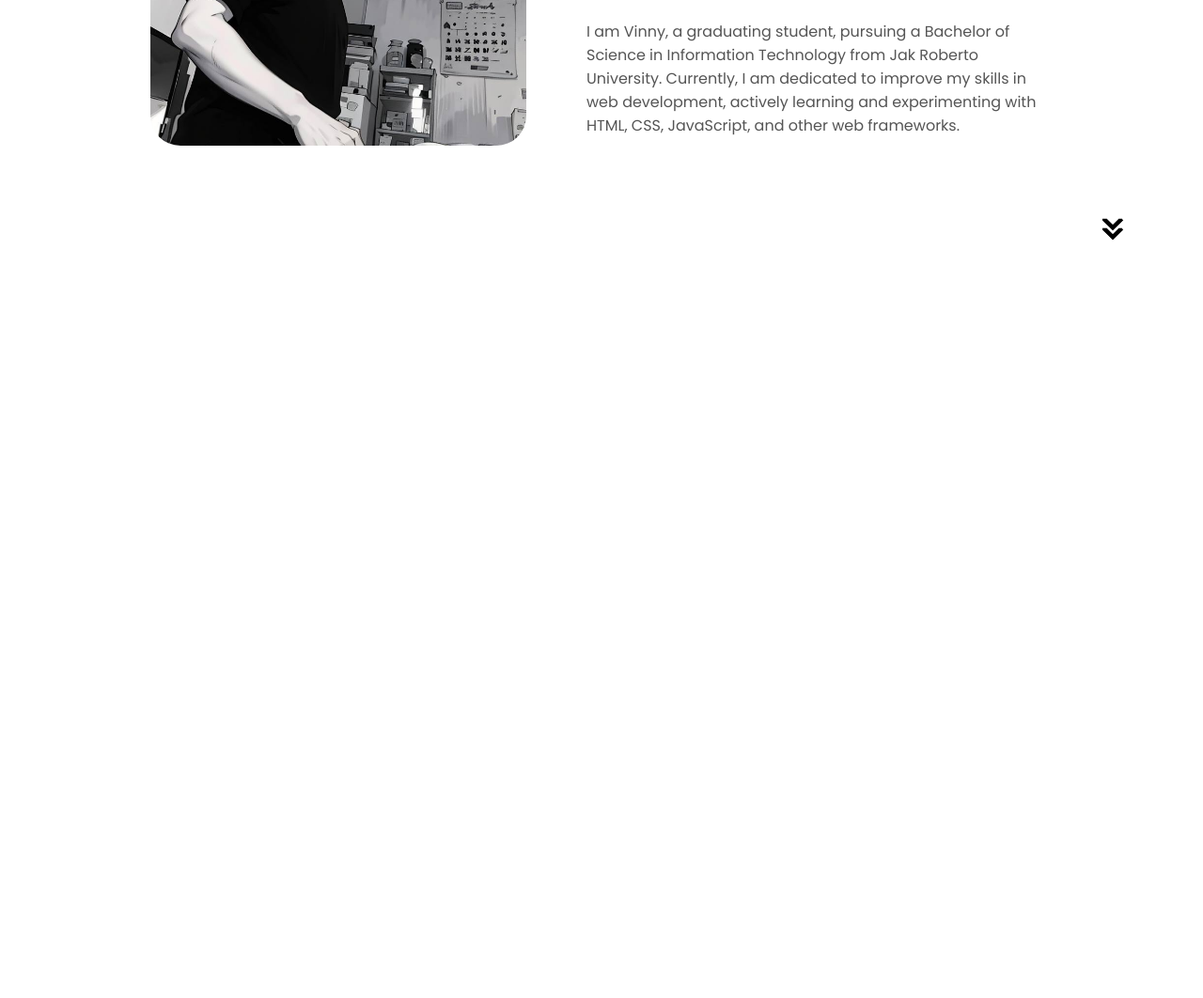
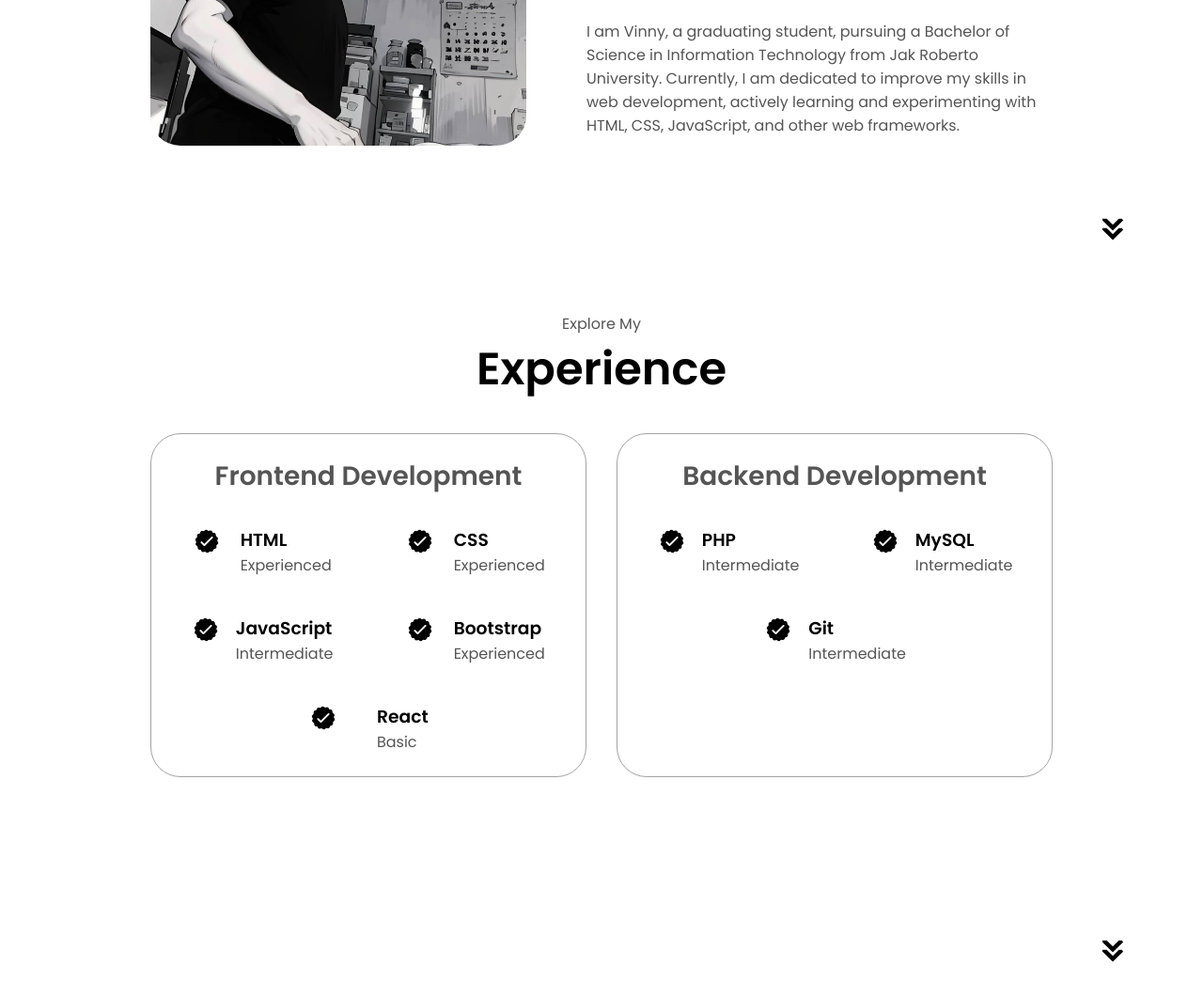
Before and after one commit to arviecua/My-Portfolio, a plain HTML site: page index.html in a window 1280 px wide. Shown: the part 1244-2306 px from the top of the page at 94% size. Before the commit the page ends 1544 px from the top, so only its background shows below. Drawn offline with Linux system fonts and the light colour scheme.

Commit message:
update index.html and styles.css

```diff
--- a/index.html
+++ b/index.html
@@ -3,7 +3,7 @@
 <head>
     <meta charset="UTF-8">
     <meta name="viewport" content="width=device-width, initial-scale=1.0">
-    <title>My Portfolio</title>
+    <title>Rei Vincent Cua | Portfolio</title>
     <link rel="stylesheet" href="style.css">
     <link rel="stylesheet" href="mediaqueries.css">
 </head>
@@ -102,6 +102,121 @@
         />
     </section>
 
+    <section id="experience">
+        <p class="section__text_p1">Explore My</p>
+        <h1 class="title">Experience</h1>
+        <div class="experience-details-container">
+            <div class="about-containers">
+                <div class="details-container">
+                    <h2 class="experience-sub-title">Frontend Development</h2>
+                    <div class="article-container">
+                        <article>
+                            <img
+                                src="./assets/checkmark.png"
+                                alt="Experience icon"
+                                class="icon"
+                            >
+                            <div>
+                                <h3>HTML</h3>
+                                <p>Experienced</p>
+                            </div>
+                        </article>
+                        <article>
+                            <img
+                                src="./assets/checkmark.png"
+                                alt="Experience icon"
+                                class="icon"
+                            >
+                            <div>
+                                <h3>CSS</h3>
+                                <p>Experienced</p>
+                            </div>
+                        </article>
+                        <article>
+                            <img
+                                src="./assets/checkmark.png"
+                                alt="Experience icon"
+                                class="icon"
+                            >
+                            <div>
+                                <h3>JavaScript</h3>
+                                <p>Intermediate</p>
+                            </div>
+                        </article>
+                        <article>
+                            <img
+                                src="./assets/checkmark.png"
+                                alt="Experience icon"
+                                class="icon"
+                            >
+                            <div>
+                                <h3>Bootstrap</h3>
+                                <p>Experienced</p>
+                            </div>
+                        </article>
+                        <article>
+                            <img
+                                src="./assets/checkmark.png"
+                                alt="Experience icon"
+                                class="icon"
+                            >
+                            <div>
+                                <h3>React</h3>
+                                <p>Basic</p>
+                            </div>
+                        </article>
+                    </div>
+
+                </div>
+                <div class="details-container">
+                    <h2 class="experience-sub-title">Backend Development</h2>
+                    <div class="article-container">
+                        <article>
+                            <img
+                                src="./assets/checkmark.png"
+                                alt="Experience icon"
+                                class="icon"
+                            >
+                            <div>
+                                <h3>PHP</h3>
+                                <p>Intermediate</p>
+                            </div>
+                        </article>
+                        <article>
+                            <img
+                                src="./assets/checkmark.png"
+                                alt="Experience icon"
+                                class="icon"
+                            >
+                            <div>
+                                <h3>MySQL</h3>
+                                <p>Intermediate</p>
+                            </div>
+                        </article>
+                        <article>
+                            <img
+                                src="./assets/checkmark.png"
+                                alt="Experience icon"
+                                class="icon"
+                            >
+                            <div>
+                                <h3>Git</h3>
+                                <p>Intermediate</p>
+                            </div>
+                        </article>
+                    </div>
+
+                </div>
+            </div>
+        </div>
+        <img
+            src="./assets/arrow.png"
+            alt="Arrow icon"
+            class="icon arrow"
+            onclick="location.href='./#projects'"
+        />
+    </section>
+
     <script src="script.js"></script>
 </body>
 </html>
--- a/style.css
+++ b/style.css
@@ -308,3 +308,42 @@ section{
     gap: 4rem;
     height: 80%;
 }
+
+/* EXPERIENCE SECTION */
+
+#experience{
+    position: relative;
+}
+.experience-sub-title{
+    color: rgb(85, 85 , 85);
+    font-weight: 600;
+    font-size: 1.75rem;
+    margin-bottom: 2rem;
+}
+
+
+.experience-details-container{
+    display: flex;
+    justify-content: center;
+    flex-direction: column;
+}
+
+.article-container{
+    display: flex;
+    text-align: initial;
+    flex-wrap: wrap;
+    flex-direction: row;
+    gap: 2.5rem;
+    justify-content: space-around;
+}
+
+article{
+    display: flex;
+    width: 10rem;
+    justify-content: space-around;
+    gap: 0.5rem;
+}
+
+article .icon{
+    cursor: default;
+}
```
